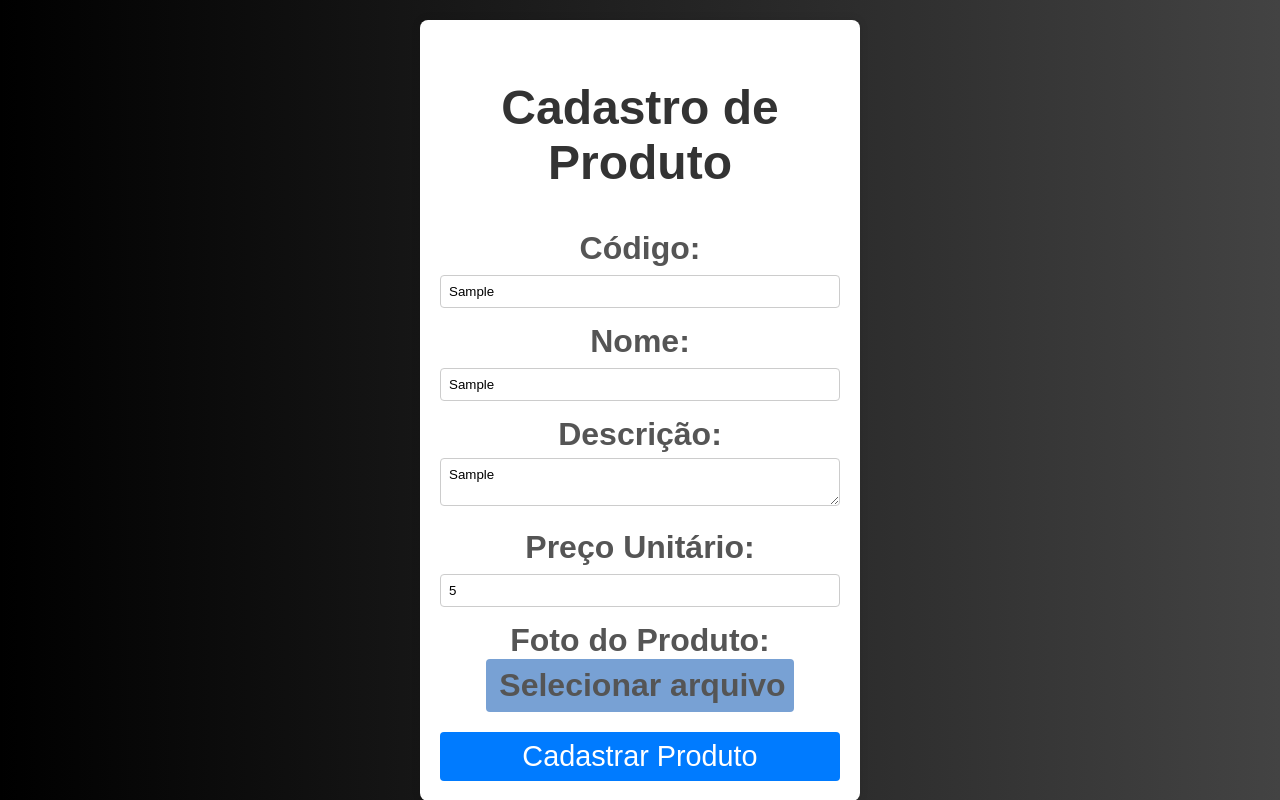
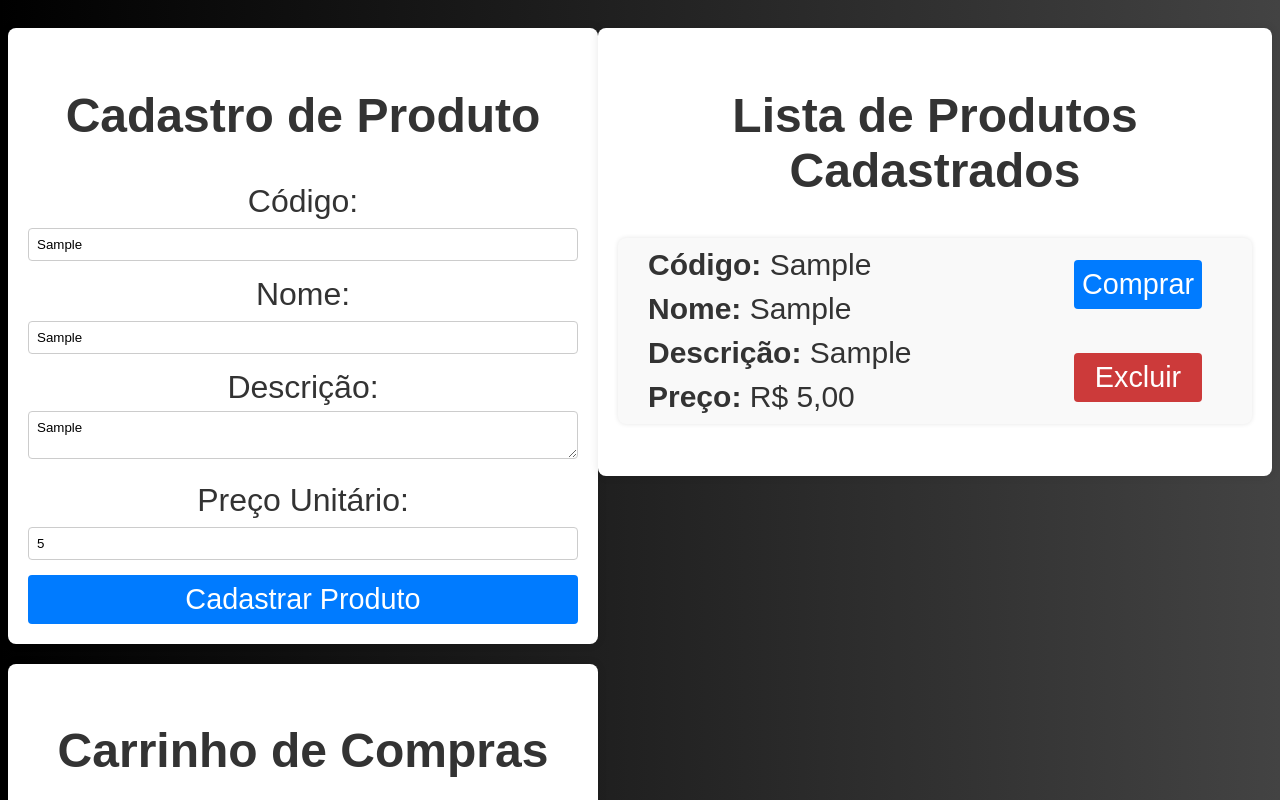
Before and after one commit to AlvaroMoret/gerenciador-compras, a Vue app: page / in a window 1280 px wide. Both pictures are taken after typing "Sample", "Sample", "Sample", "5" into the empty fields and a click on the button "Cadastrar Produto". Shown: the top 800 px of the page. Built offline with nearby package versions, Linux system fonts and the light colour scheme.

Commit message:
acabou por hoje?

```diff
--- a/src/App.vue
+++ b/src/App.vue
@@ -1,17 +1,25 @@
   <template>
     <div id="app">
-      <!-- Seu componente de cadastro de produtos -->
-      <CadastroProdutos @produtoCadastrado="adicionarProduto" />
+
+      <div class="esquerda">
+        <!-- Seu componente de cadastro de produtos -->
+        <CadastroProdutos/>
+
+        <!-- Componente CarrinhoCompras exibindo o carrinho de compras -->
+        <CarrinhoCompras/>
+      </div>
+
 
       <!-- Componente ListaProdutos exibindo a lista de produtos -->
-      <ListaProdutos :produtos="listaProdutos" @produtoComprado="adicionarAoCarrinho" @produtoExcluido="excluirProduto" />
+      <ListaProdutos />
 
-      <!-- Componente CarrinhoCompras exibindo o carrinho de compras -->
-      <CarrinhoCompras :carrinho="carrinho" @produtoRemovido="removerDoCarrinho"/>
+
+
     </div>
   </template>
 
   <script>
+
     import CadastroProdutos from './components/CadastroProdutos.vue'
     import ListaProdutos from './components/ListaProdutos.vue'
     import CarrinhoCompras from './components/CarrinhoCompras.vue'
@@ -19,7 +27,21 @@
     export default {
       name: 'App',
       components: { CadastroProdutos, ListaProdutos, CarrinhoCompras },
+      watch: {
+        $store: {
+          deep: true,
+          handler() {
+            localStorage.setItem('produtos', JSON.stringify(this.$store.state.produtos.produtos))
+            localStorage.setItem('carrinho', JSON.stringify(this.$store.state.carrinho.produtosCarrinho))
+          }
+        }
+      },
+      created(){
+        this.$store.commit('setProdutos', (JSON.parse(localStorage.getItem('produtos')) || []))
+        this.$store.commit('setCarrinho', (JSON.parse(localStorage.getItem('carrinho')) || []))
+      }
     }
+
   </script>
 
   <style>
@@ -37,6 +59,8 @@
       -moz-osx-font-smoothing: grayscale;
       text-align: center;
       color: #FFF;
+      display: flex;
+      justify-content: space-around
     }
 
     h1 {
@@ -44,7 +68,10 @@
     }
 
     .linha {
+      width: 306px;
       display: flex;
+      flex-direction: column;
+      align-items: center;
     }
 
     button {
@@ -56,4 +83,44 @@
       outline: none;
       border: none;
     }
+
+    .escolha {
+        position: relative;
+        display: flex;
+        flex-direction: column;
+        justify-content: center;
+        height: 15px;
+        width: 40px;
+        border-radius: 20px;
+        border: 1px solid #AAA;
+    }
+
+    .botao {
+        position: absolute;
+        margin: 0px 20px;
+        height: 25px;
+        width: 25px;
+        border-radius: 14px;
+        background: #FFF;
+        box-shadow: 0px 0px 5px #000B;
+    }
+
+    .desligado {
+        background-color: #AAA;
+    }
+
+    .ligado {
+        background-color: #7495c2;
+    }
+
+    .desligado .botao {
+        left: -25px;
+    }
+
+    .ligado .botao {
+        background-color: #255ca9;
+        align-self: flex-end;
+    }
+
+
 </style>
--- a/src/components/CadastroProdutos.vue
+++ b/src/components/CadastroProdutos.vue
@@ -1,5 +1,6 @@
 <template>
     <div class = "cadastro">
+
       <h2>Cadastro de Produto</h2>
       <form @submit.prevent="cadastrar" class="product-form">
 
@@ -19,13 +20,13 @@
           <label for="preco">Preço Unitário:</label>
           <input v-model="preco" type="number" step="0.01" id="preco" required />
         </div>
-        <div class = "form-group">
+        <!-- <div class = "form-group">
           <label  for="foto">Foto do Produto:</label>
-          <input @change="handleFotoChange" type="file" id="foto" accept="image/*"  style="display: none" />
+          <input type="file" id="foto" accept="image/*"  style="display: none" />
           <label for = "foto" class="custom-upload">
             <span> Selecionar arquivo</span>
           </label>
-        </div>
+        </div> -->
         <button class="botao-cadastrar" @click="cadastrar">Cadastrar Produto</button>
       </form>
     </div>
@@ -36,33 +37,35 @@
   import { mapActions } from "vuex";
 
   export default {
+    props: {
+      value: {
+        type: Boolean,
+        required: true,
+      },
+    },
     data(){
       return {
         codigo: "",
         nome: "",
         descricao: "",
         preco: null,
-        foto: "",
+        // foto: "",
       }
     },
     methods: {
       ...mapActions(['cadastrarProduto']),
       cadastrar() {
-        console.log('entrou')
         const produto = {
           codigo: this.codigo,
           nome: this.nome,
           descricao: this.descricao,
           preco: this.preco,
-          foto: this.foto,
+          // foto: this.foto,
         }
 
         this.$store.dispatch('cadastrarProduto', produto)
 
-      },
-      handleFotoChange(event) {
-        this.foto = event.target.files[0];
-      },
+      }
     },
   };
   </script>
@@ -70,7 +73,7 @@
 <style>
 
   .cadastro {
-  max-width: 400px;
+  width: 550px;
   margin: 20px auto;
   padding: 20px;
   background-color: #fff;
@@ -104,15 +107,6 @@
   margin-left: 5px;
   color:#555;
 }
-custom-upload:houver{
-  background-color: #1060b6;
-}
-
-    label {
-  font-weight: bold;
-  margin-bottom: 5px;
-  color: #555;
-}
 
 input, textarea {
   width: 100%;
--- a/src/components/CarrinhoCompras.vue
+++ b/src/components/CarrinhoCompras.vue
@@ -1,22 +1,22 @@
 <template>
     <div class="cart-container">
       <h2>Carrinho de Compras</h2>
-        <p>
-            Quantidade de Produtos no Carrinho: {{ qtdProdutosCarrinho }}
-        </p>
-        <p>
-            Valor Total: {{ valorTotal | dinheiro }}
-        </p>
       <ul class="cart-list">
         <li class="cart-item" v-for="item in carrinho" :key="item.produto.codigo">
-            <strong>Produto:</strong> {{ item.produto.nome }}<br />
-            <strong>Quantidade:</strong> {{ item.quantidade }}<br />
-            <strong>Preco:</strong> {{ item.preco | dinheiro }}<br />
+          <p><strong>Produto:</strong> {{ item.produto.nome }}</p>
+          <p><strong>Preco:</strong> {{ item.preco | dinheiro }}</p>
+          <p><strong>Quantidade:</strong> {{ item.quantidade }}
 
-            <button @click="removerDoCarrinho(item.produto)">Remover Item</button>
-        <hr />
-        </li>
-      </ul>
+            <button @click="removerDoCarrinho(item.produto)">-</button>
+            <button class="mais" @click="adicionarAoCarrinho(item.produto)">+</button></p>
+          </li>
+        </ul>
+
+        <div class="info">
+          <p>Produtos no Carrinho: {{ qtdProdutosCarrinho }}</p>
+          <p>Valor Total: {{ valorTotal | dinheiro }}</p>
+        </div>
+
     </div>
   </template>
 
@@ -39,6 +39,9 @@
         removerDoCarrinho(produto){
             // Lógica para remover um produto do carrinho
             this.$store.dispatch('removerDoCarrinho', produto)
+        },
+        adicionarAoCarrinho(produto){
+          this.$store.dispatch('comprarProduto', produto)
         }
     }
   };
@@ -46,7 +49,7 @@
 
   <style scoped>
 .cart-container{
-  max-width: 600px;
+  width: 550px;
   margin: 20px auto;
   padding: 20px;
   background-color: #fff;
@@ -54,11 +57,15 @@
   box-shadow: 0 0 10px rgba(0, 0, 0, 0.1);
    color: #333
 }
-
-
 .cart-list{
   list-style: none;
   padding: 0;
+}
+
+.info{
+  display: flex;
+  flex-direction: column;
+  align-items: flex-end;
 }
 
 .cart-item {
@@ -67,6 +74,14 @@
   background-color: #f9f9f9;
   border-radius: 8px;
   box-shadow: 0 0 5px rgba(0, 0, 0, 0.1);
+  display: flex;
+  flex-direction: column;
+  align-items: flex-start;
+}
+
+.cart-item p, .info p{
+  margin: 0;
+  margin-bottom: 20px;
 }
 
 button {
@@ -77,6 +92,12 @@ button {
   border-radius: 4px;
   cursor: pointer;
   transition: background-color 0.3s;
+  width: 44px;
+  margin-right: 10px;
+}
+
+button.mais{
+  background-color: #007bff;
 }
 
 button:hover {
--- a/src/components/ListaProdutos.vue
+++ b/src/components/ListaProdutos.vue
@@ -3,18 +3,17 @@
       <h2>Lista de Produtos Cadastrados</h2>
       <ul class="lista-grid" >
         <li class="product-item" v-for="produto in produtos" :key="produto.codigo">
-          <strong>Código:</strong> {{ produto.codigo }}<br />
-          <strong>Nome:</strong> {{ produto.nome }}<br />
-          <strong>Descrição:</strong> {{ produto.descricao }}<br />
-          <strong>Preço:</strong> {{ produto.preco | dinheiro }}<br />
-          <strong>Foto:</strong>
-          <img :src="produto.foto" alt="Foto do Produto" class="imagem" />
+          <div class="info-produto">
+            <p><strong>Código:</strong> {{ produto.codigo }}</p>
+            <p><strong>Nome:</strong> {{ produto.nome }}</p>
+            <p><strong>Descrição:</strong> {{ produto.descricao }}</p>
+            <p><strong>Preço:</strong> {{ produto.preco | dinheiro }}</p>
+          </div>
 
           <div class="button-container">
             <button id="excluir" @click="excluirProduto(produto)">Excluir</button>
             <button @click="comprarProduto(produto)">Comprar</button>
           </div>
-          <hr />
         </li>
       </ul>
     </div>
@@ -43,11 +42,12 @@
   <style scoped>
   .product-container{
     max-width: 800px;
-  margin: 20px auto;
+    margin-top: 20px;
     padding: 20px;
     background-color: #FFF;
     border-radius: 8px;
     box-shadow: 0 0 10px rgba(0, 0, 0, 0.1);
+    height: fit-content;
   }
 
   h2 {
@@ -63,6 +63,26 @@
 
   .product-item{
     margin-bottom: 20px;
+    display: flex;
+    justify-content: space-between;
+    gap: 20px;
+    background-color: #f9f9f9;
+    border-radius: 8px;
+    box-shadow: 0 0 5px rgba(0, 0, 0, 0.1);
+  }
+
+  .info-produto{
+    display: flex;
+    flex-direction: column;
+    align-items: flex-start;
+    padding-top: 10px;
+  }
+
+  .info-produto p{
+    margin: 0;
+    margin-bottom: 10px;
+    padding-left: 30px;
+    font-size: 30px;
   }
 
   .imagem {
@@ -73,8 +93,9 @@
 
   .button-container{
     display: flex;
-  justify-content: space-between;
-  margin-top: 10px;
+    justify-content: space-around;
+    margin-right: 50px;
+    flex-direction: column-reverse;
   }
 
    button {
--- a/src/store/modules/carrinho.js
+++ b/src/store/modules/carrinho.js
@@ -41,11 +41,13 @@ export default {
             if (index !== -1) {
                 state.produtosCarrinho.splice(index, 1);
             }
+        },
+        setCarrinho(state, payLoad){
+            state.produtosCarrinho = payLoad;
         }
     },
     actions:{
         comprarProduto(context, payLoad){
-            console.log('passou aqui')
             context.commit('comprarProduto',payLoad)
         },
         removerDoCarrinho(context, payLoad){
--- a/src/store/modules/produtos.js
+++ b/src/store/modules/produtos.js
@@ -1,31 +1,13 @@
 export default {
     state: {
-        produtos: [
-            // {
-            //     codigo: 1,
-            //     nome: 'Teste',
-            //     preco: 100,
-            //     descricao: 'apenas um produto para testes',
-            // },
-            // {
-            //     codigo: 2,
-            //     nome: 'Teste2',
-            //     preco: 300,
-            //     descricao: 'apenas um produto para testes 2',
-            // },
-        ],
-    },
-    getters: {
-        ValorTotal(state) {
-            return state.produtos.map(item => item.preco * item.quantidade).reduce((total, subtotal) => total + subtotal, 0)
-        }
+        produtos: [],
     },
     mutations: {
         cadastrarProduto(state, payLoad) {
             const todosCamposPreenchidos= Object.values(payLoad).every(
                 campo => campo !== null && campo !== ''
             )
-            if (todosCamposPreenchidos)
+            if (todosCamposPreenchidos){
                 if (state.produtos == undefined) {
                     state.produtos.push(payLoad);
                 } else {
@@ -35,6 +17,9 @@ export default {
                         state.produtos.push(payLoad);
                     }
                 }
+            }else{
+                alert('Preencha todos os campos');
+            }
         },
         removerProduto(state, payLoad) {
             const index = state.produtos.findIndex((item) => item.codigo === payLoad.codigo);
@@ -42,6 +27,9 @@ export default {
             if (index !== -1) {
                 state.produtos.splice(index, 1);
             }
+        },
+        setProdutos(state, payLoad){
+            state.produtos = payLoad;
         }
     },
     actions: {
```
Lines whose indentation alone changed are shown as unchanged.
